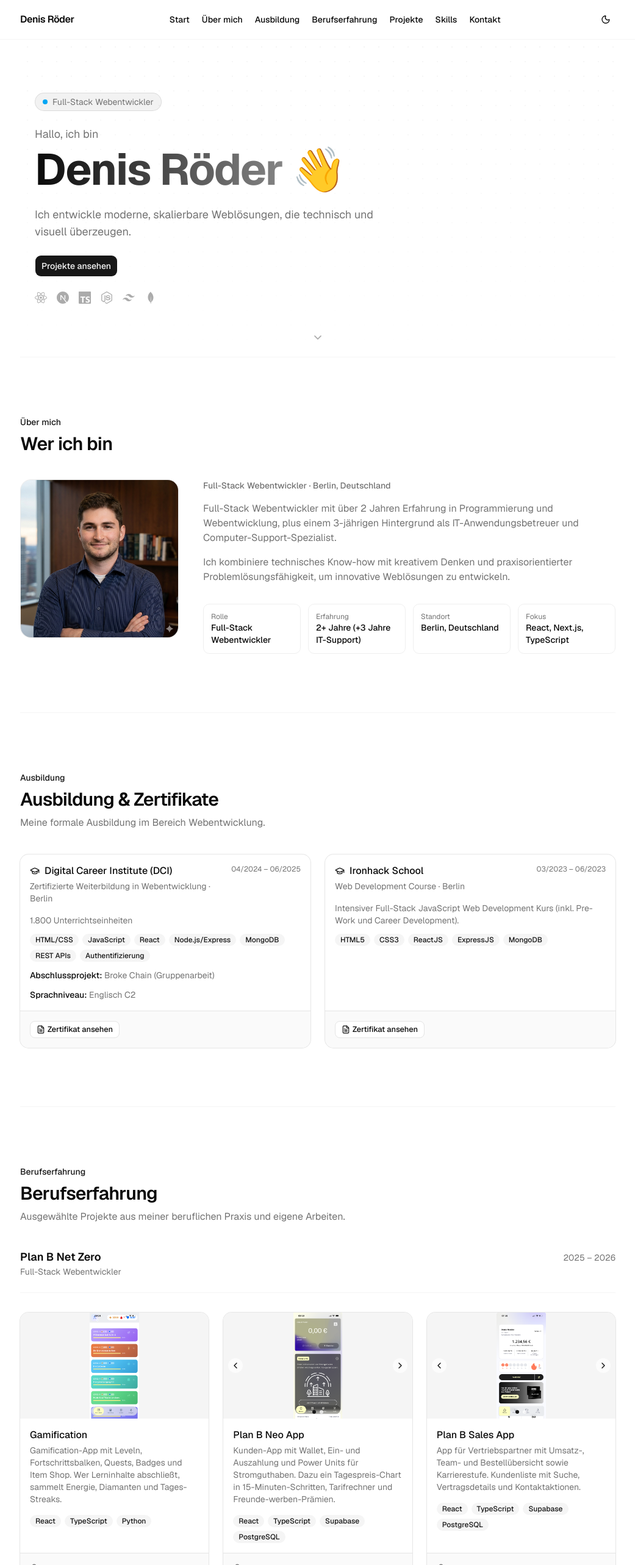
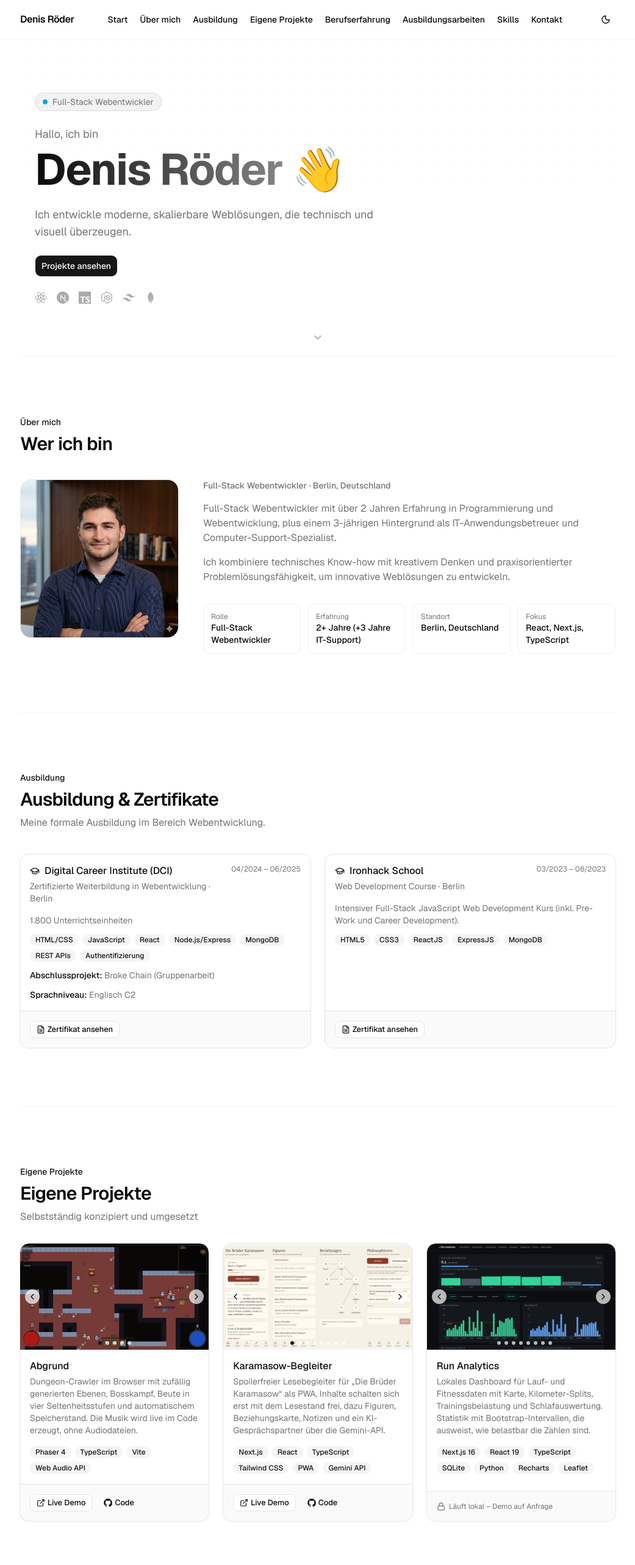
Before and after one commit to Parazim94/website-portfolio, a Next.js app: page / in a window 1280 px wide. Shown: the top 2566 px of the page at 61% size, without its empty margins (119-1160 px from the left). Built offline with nearby package versions, Linux system fonts and the light colour scheme.

Commit message:
Add PersonalProjectsSection and update navigation links for improved project visibility

```diff
--- a/app/page.tsx
+++ b/app/page.tsx
@@ -1,6 +1,9 @@
 import { AboutSection } from "@/components/sections/about-section";
 import { EducationSection } from "@/components/sections/education-section";
-import { ExperienceSection } from "@/components/sections/experience-section";
+import {
+  ExperienceSection,
+  PersonalProjectsSection,
+} from "@/components/sections/experience-section";
 import { HeroSection } from "@/components/sections/hero-section";
 import { ProjectsSection } from "@/components/sections/projects-section";
 import { SkillsSection } from "@/components/sections/skills-section";
@@ -15,6 +18,8 @@ export default function Home() {
 
       <EducationSection />
 
+      <PersonalProjectsSection />
+
       <ExperienceSection />
 
       <ProjectsSection />
--- a/components/sections/experience-section.tsx
+++ b/components/sections/experience-section.tsx
@@ -196,6 +196,23 @@ function ProjectGrid({ projects }: { projects: WorkProject[] }) {
   );
 }
 
+export function PersonalProjectsSection() {
+  return (
+    <section
+      id="personal-projects"
+      className="scroll-mt-16 border-t border-border/40 py-24"
+    >
+      <SectionHeading
+        eyebrow={personalProjectsGroup.title}
+        title={personalProjectsGroup.title}
+        description={personalProjectsGroup.subtitle}
+      />
+
+      <ProjectGrid projects={personalProjects} />
+    </section>
+  );
+}
+
 export function ExperienceSection() {
   return (
     <section
@@ -205,7 +222,7 @@ export function ExperienceSection() {
       <SectionHeading
         eyebrow="Berufserfahrung"
         title="Berufserfahrung"
-        description="Ausgewählte Projekte aus meiner beruflichen Praxis und eigene Arbeiten."
+        description="Ausgewählte Projekte aus meiner beruflichen Praxis."
       />
 
       <div className="mt-10 flex flex-col gap-1 border-b border-border/40 pb-6 sm:flex-row sm:items-baseline sm:justify-between">
@@ -221,15 +238,6 @@ export function ExperienceSection() {
       </div>
 
       <ProjectGrid projects={workProjects} />
-
-      <div className="mt-16 border-b border-border/40 pb-6">
-        <p className="text-lg font-semibold">{personalProjectsGroup.title}</p>
-        <p className="text-sm text-muted-foreground">
-          {personalProjectsGroup.subtitle}
-        </p>
-      </div>
-
-      <ProjectGrid projects={personalProjects} />
     </section>
   );
 }
--- a/components/sections/hero-section.tsx
+++ b/components/sections/hero-section.tsx
@@ -94,7 +94,7 @@ export function HeroSection() {
 
           <motion.div variants={item}>
             <Button size="lg" asChild>
-              <a href="#projects">Projekte ansehen</a>
+              <a href="#personal-projects">Projekte ansehen</a>
             </Button>
           </motion.div>
 
--- a/components/sections/projects-section.tsx
+++ b/components/sections/projects-section.tsx
@@ -37,9 +37,9 @@ export function ProjectsSection() {
       className="scroll-mt-16 border-t border-border/40 py-24"
     >
       <SectionHeading
-        eyebrow="Projekte"
-        title="Ausgewählte Arbeiten"
-        description="Eine Auswahl an Projekten, an denen ich zuletzt gearbeitet habe."
+        eyebrow="Ausbildung & Weiterbildung"
+        title="Ausbildungs- und Weiterbildungsarbeiten"
+        description="Projekte aus meiner Ausbildung und Weiterbildung."
       />
 
       <motion.div
--- a/lib/site-config.ts
+++ b/lib/site-config.ts
@@ -36,8 +36,9 @@ export const navLinks: NavLink[] = [
   { label: "Start", href: "#hero" },
   { label: "Über mich", href: "#about" },
   { label: "Ausbildung", href: "#education" },
+  { label: "Eigene Projekte", href: "#personal-projects" },
   { label: "Berufserfahrung", href: "#experience" },
-  { label: "Projekte", href: "#projects" },
+  { label: "Ausbildungsarbeiten", href: "#projects" },
   { label: "Skills", href: "#skills" },
   { label: "Kontakt", href: "#contact" },
 ];
```
